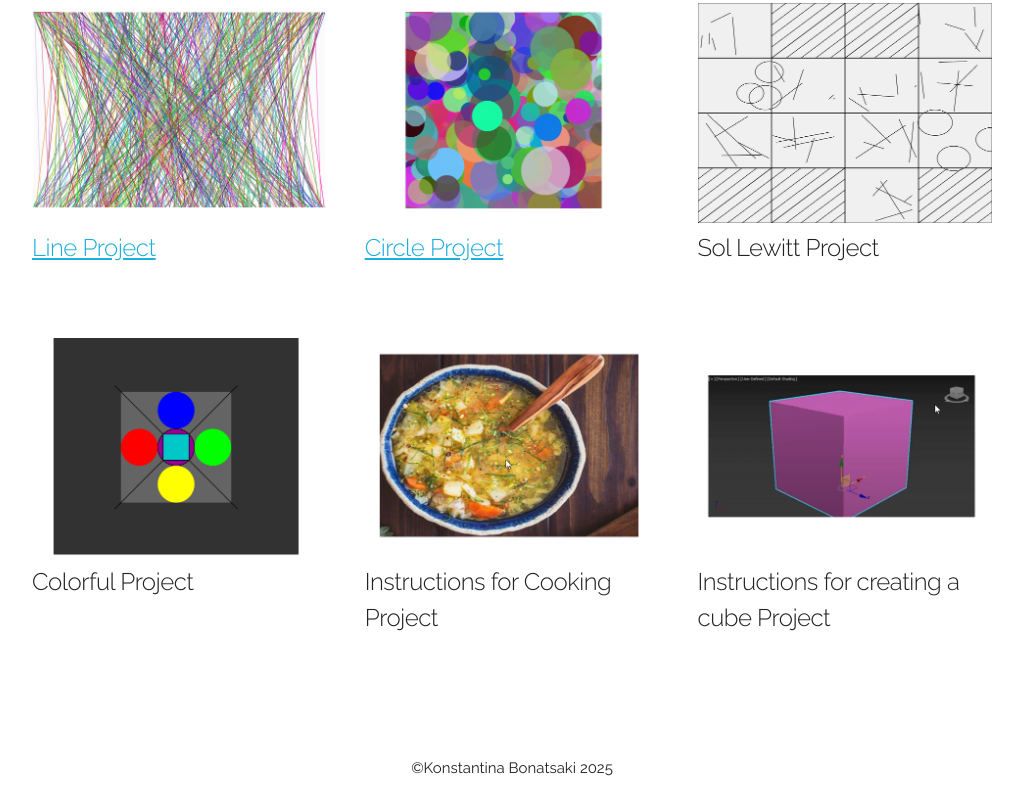
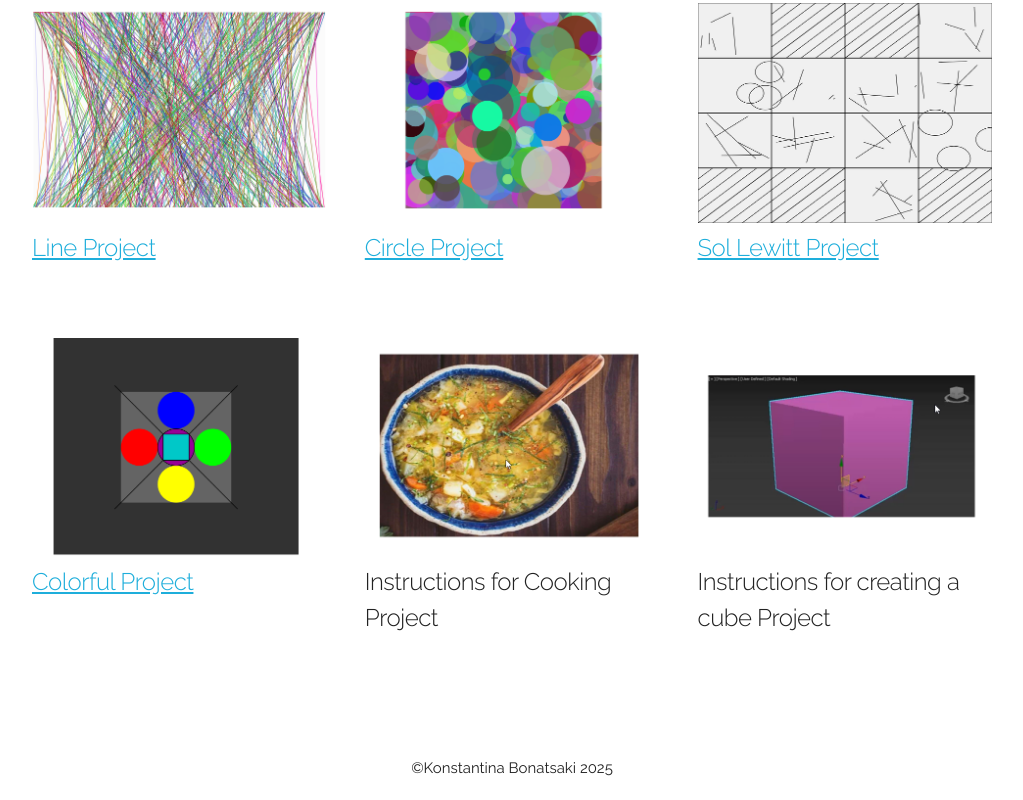
Before and after one commit to kbonatsaki/04_webpage_template_using_skeleton, a plain HTML site: page index.html in a window 1280 px wide. Shown: the part 509-1309 px from the top of the page, without its empty margins (128-1151 px from the left). Drawn offline with Linux system fonts and the light colour scheme.

Commit message:
add link of project

```diff
--- a/index.html
+++ b/index.html
@@ -51,14 +51,14 @@
       </div>
       <div class="four columns">
         <img src="images/sollewittproject.png" class ="scale-with-grid">
-        <h5>Sol Lewitt Project</h5>
+        <a href="https://editor.p5js.org/konstantina1996/full/nAdKEc1Jk"><h5>Sol Lewitt Project</h5></a>
       </div>
     </div>
 
     <div class="row one-bottom">
       <div class="four columns">
         <img src="images/colorfulproject.png" class ="scale-with-grid">
-        <h5>Colorful Project</h5>
+        <a href="https://editor.p5js.org/konstantina1996/sketches/F7eAhcz3G">  <h5>Colorful Project</h5></a>
       </div>
       <div class="four columns">
         <img src="images/cooking.png" class ="scale-with-grid">
```
